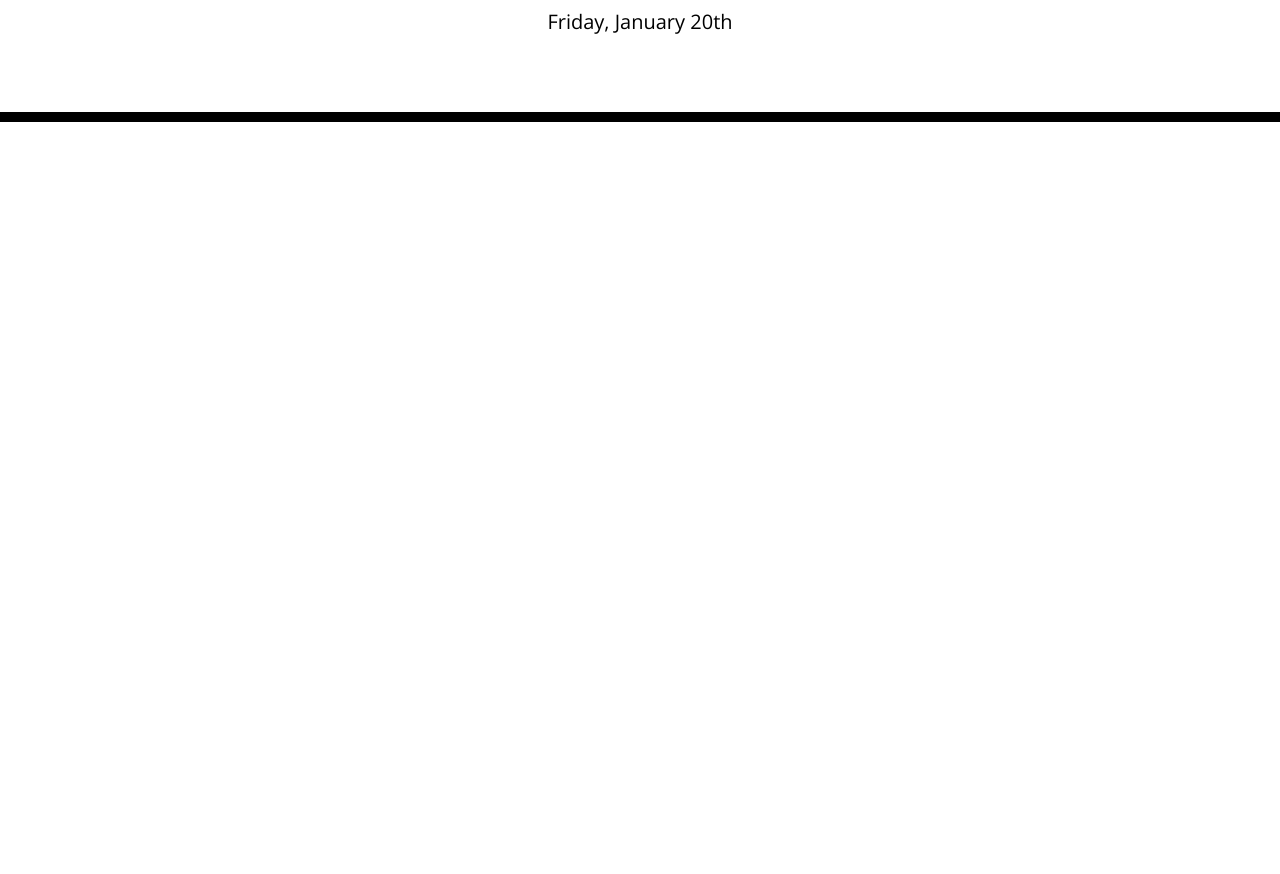
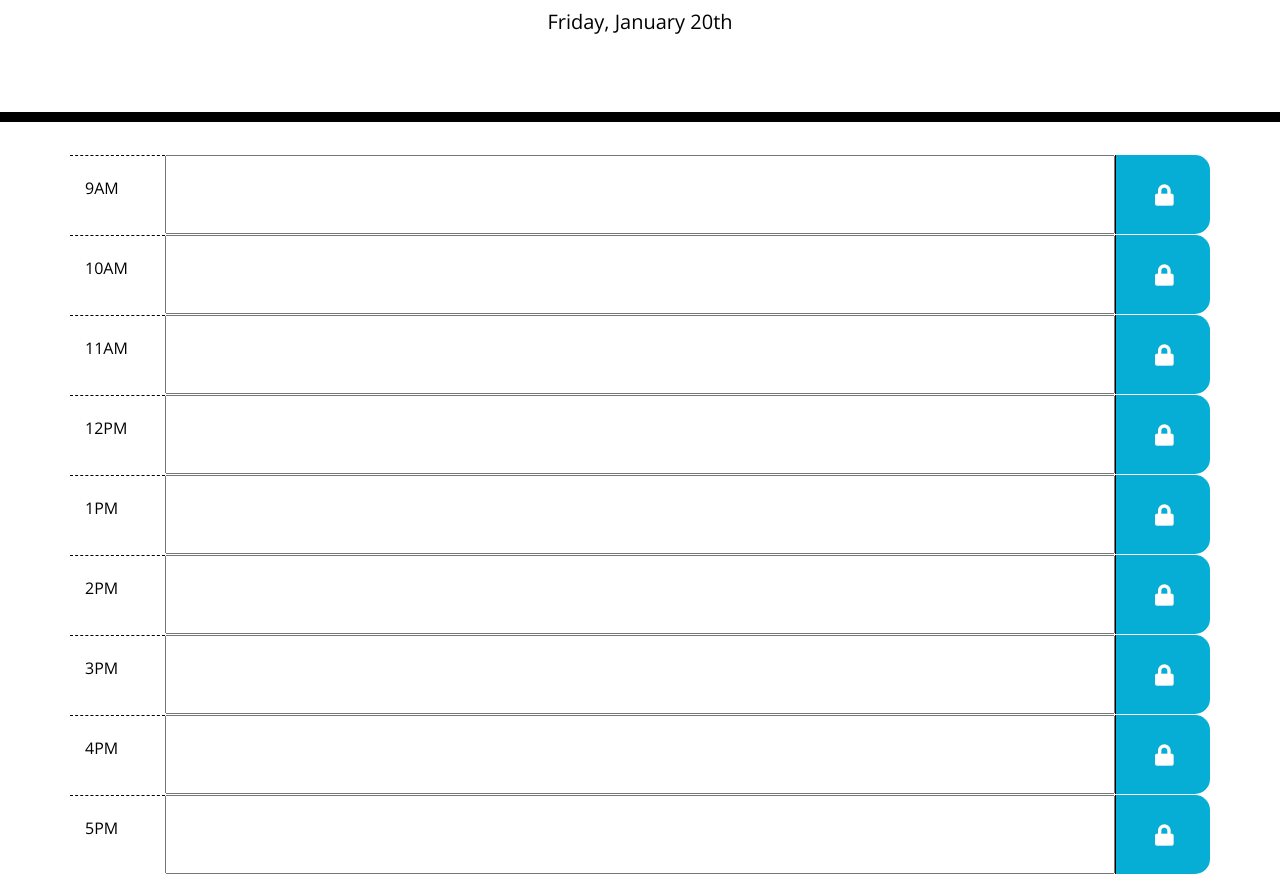
Before and after one commit to chinapicke/Daily_Planner, a plain HTML site: page starter/index.html in a window 1280 px wide. Shown: the part 182-1056 px from the top of the page. Before the commit the page ends 800 px from the top, so only its background shows below. Drawn offline with nearby package versions, Linux system fonts and the light colour scheme.

Commit message:
added rows in main container, time of day and lock icon on HTML

```diff
--- a/starter/dailyplanner.js
+++ b/starter/dailyplanner.js
@@ -3,3 +3,9 @@
 var todayDate = moment().format('dddd, MMMM Do');
 // Get element to put the current day into from the HTML
 $('#currentDay').text(todayDate);
+
+// Date Displaty Blocks
+// Need to create ul with li elements inside
+
+// Format with using class for the grid system, approx date will take up 1/5 row, input 3/5 and save button 1/5
+// Use current hour using moment
--- a/starter/index.html
+++ b/starter/index.html
@@ -30,6 +30,63 @@
     </header>
     <div class="container">
       <!-- Timeblocks go here -->
+      <!-- Created a row for each time slot  -->
+      <!-- Formatted time to the left using bootstrap column, use pt to represents top padding. Used the class name hour from the CSS to the formatting to this area  -->
+      <!-- <!-- User input using bootstrap for colum formatting most of the column size, set id as input as pre set input option through HTML -->
+<!-- Applied saveBtn class from css, used lock icon from W3schools font amazing-->
+    <div class="row">
+        <div class="col-md-1 hour pt-4">9AM</div>
+        <input id="9AM" class="user-input col-md-10" type="text">
+        <div class="col-md-1 saveBtn pt-4" data-hour=9><i class="fas fa-lock fa-lg pt-2 pl-4"></i></div>
+     </div>
+
+    <div class="row">
+      <div class="col-md-1 hour pt-4">10AM</div>
+      <input id="10AM" class="user-input col-md-10"type="text">
+      <div class="col-md-1 saveBtn pt-4" data-hour=10><i class="fas fa-lock fa-lg pt-2 pl-4""></i></div>
+    </div>
+
+    <div class="row">
+      <div class="col-md-1 hour pt-4">11AM</div>
+      <input id="11AM" class="user-input col-md-10">
+      <div class="col-md-1 saveBtn pt-4" data-hour=11><i class="fas fa-lock fa-lg pt-2 pl-4""></i></div>
+    </div>
+
+    <div class="row">
+      <div class="col-md-1 hour pt-4">12PM</div>
+      <input id="12AM" class="user-input col-md-10"type="text">
+      <div class="col-md-1 saveBtn pt-4" data-hour=12><i class="fas fa-lock fa-lg pt-2 pl-4""></i></div>
+    </div>
+
+    <div class="row">
+      <div class="col-md-1 hour pt-4">1PM</div>
+      <input id="1PM" class="user-input col-md-10"type="text">
+      <div class="col-md-1 saveBtn pt-4" data-hour=1><i class="fas fa-lock fa-lg pt-2 pl-4""></i></div>
+    </div>
+
+    <div class="row">
+      <div class="col-md-1 hour pt-4">2PM</div>
+      <input id="2PM" class="user-input col-md-10"type="text">
+      <div class="col-md-1 saveBtn pt-4" data-hour=2><i class="fas fa-lock fa-lg pt-2 pl-4""></i></div>
+    </div>
+
+     <div class="row">
+      <div class="col-md-1 hour pt-4">3PM</div>
+      <input id="3PM" class="user-input col-md-10"type="text">
+      <div class="col-md-1 saveBtn pt-4" data-hour=3><i class="fas fa-lock fa-lg pt-2 pl-4""></i></div>
+    </div>
+
+    <div class="row">
+      <div class="col-md-1 hour pt-4">4PM</div>
+      <input id="4PM" class="user-input col-md-10"type="text">
+      <div class="col-md-1 saveBtn pt-4" data-hour=4><i class="fas fa-lock fa-lg pt-2 pl-4""></i></div>
+    </div>
+
+    <div class="row">
+      <div class="col-md-1 hour pt-4">5PM</div>
+      <input id="5PM" class="user-input col-md-10"type="text">
+      <div class="col-md-1 saveBtn pt-4" data-hour=5><i class="fas fa-lock fa-lg pt-2 pl-4""></i></div>
+    </div>
     </div>
 <!-- Links the Jquery to HTML and JS  -->
     <script src="https://cdnjs.cloudflare.com/ajax/libs/jquery/3.2.1/jquery.min.js"></script>
```
